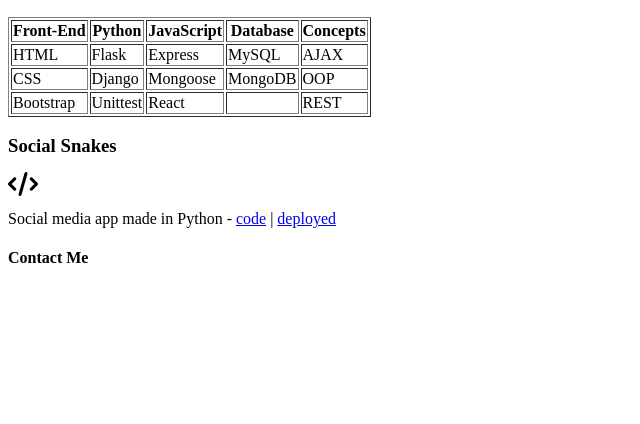
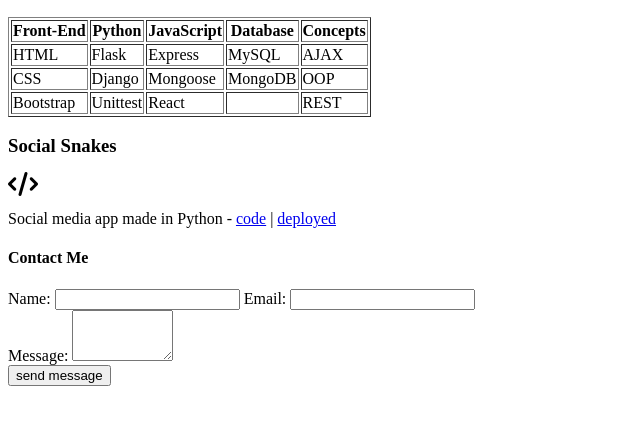
Before and after one commit to tmax818/wf_portfolio_content, a plain HTML site: page index.html in a window 1280 px wide. Shown: the part 252-676 px from the top of the page, without its empty margins (0-640 px from the left). Drawn offline with Linux system fonts and the light colour scheme.

Commit message:
update sol

```diff
--- a/index.html
+++ b/index.html
@@ -57,5 +57,18 @@
 <p>Social media app made in Python - <a href="#">code</a> | <a href="#">deployed</a></p>
 
 <h4>Contact Me</h4>
+
+    <form action="/">
+        <label for="name">Name: </label>
+        <input type="text" name="name" id="name">
+        <label for="email">Email: </label>
+        <input type="email" name="email" id="email">
+        <br>
+        <div>
+        <label for="message">Message: </label>
+            <textarea name="message" id="message" cols="10" rows="3"></textarea>
+        </div>
+        <input type="submit" value="send message">
+    </form>
 </body>
 </html>
```
